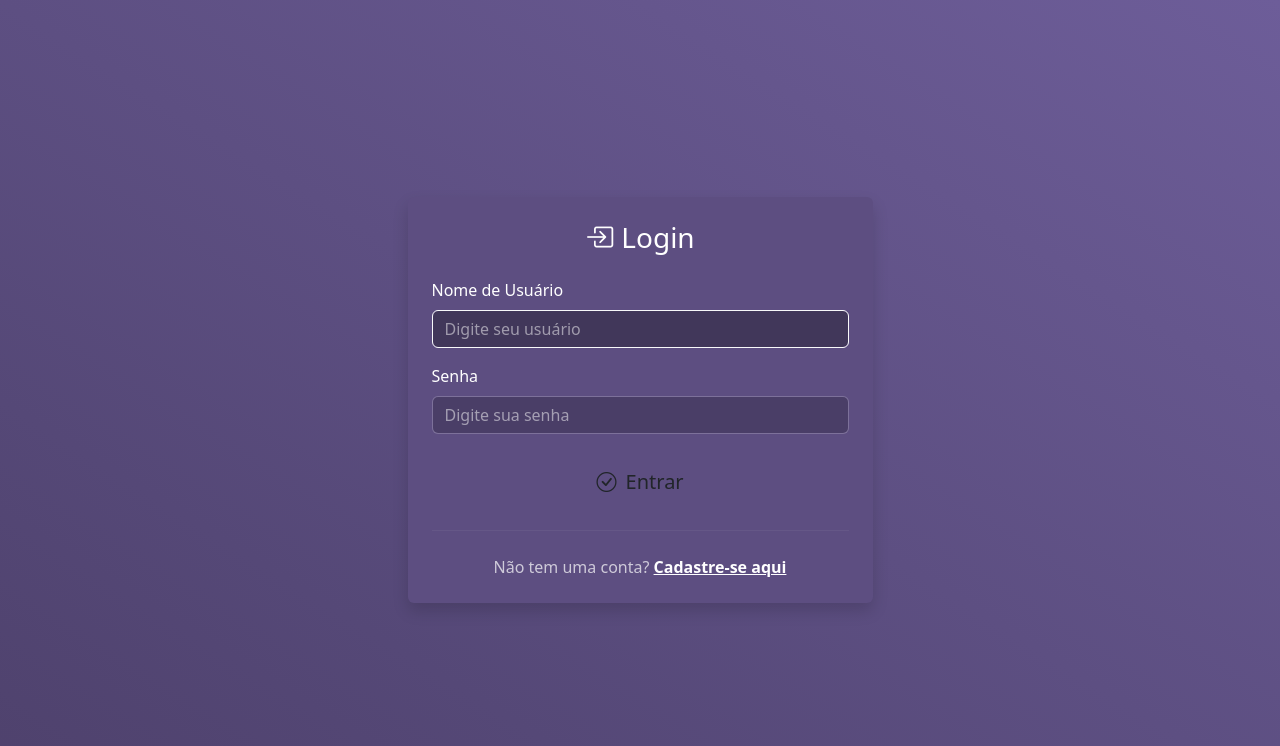
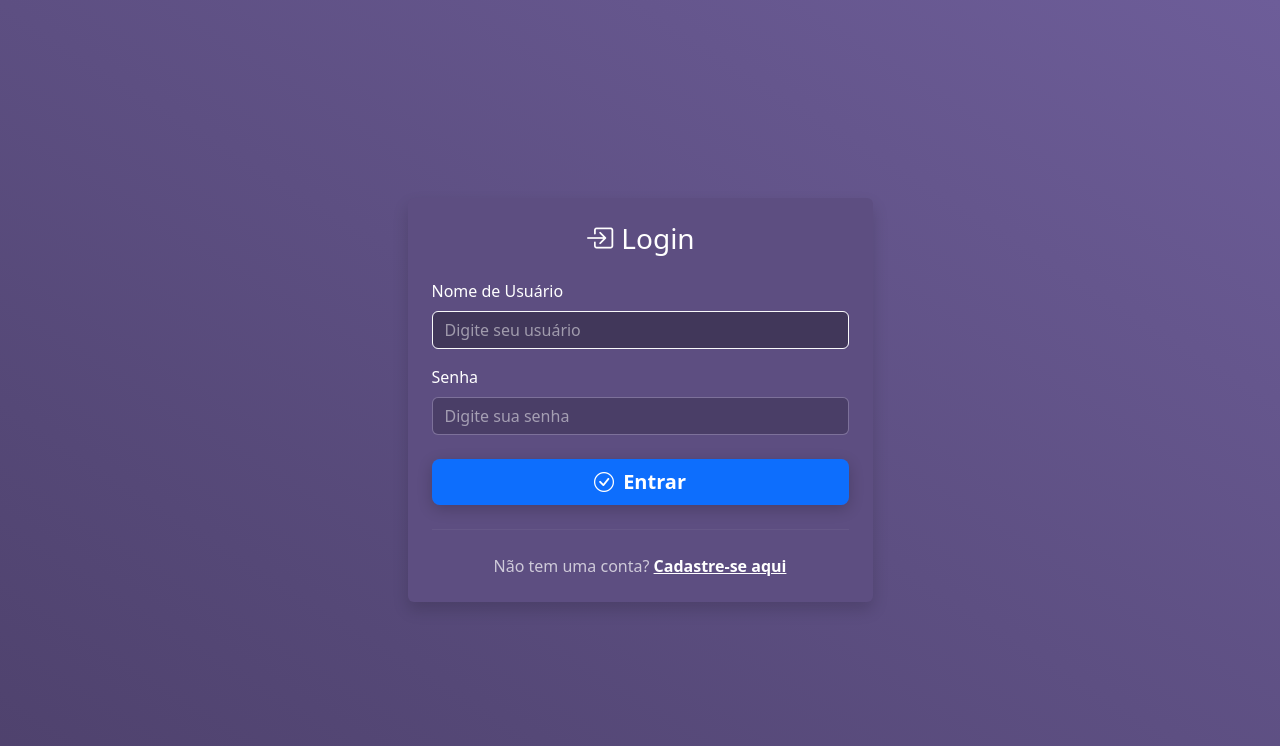
Before and after one commit to JohnThefive/fiveschan_webchat_distribuidos, a Flask app: page /login in a window 1280 px wide. Shown: the top 746 px of the page. Run offline with Flask 3, Linux system fonts and the light colour scheme; some libraries are stand-ins or nearby versions.

Commit message:
Add files via upload

```diff
--- a/templates/login.html
+++ b/templates/login.html
@@ -36,7 +36,29 @@
     .login-card hr {
         border-top: 1px solid rgba(255, 255, 255, 0.2);
     }
-
+    /* Botão de login com animação igual ao sistema */
+    .btn-login-blue {
+        font-weight: bold;
+        color: white;
+        border: none;
+        border-radius: 0.5rem;
+        background-size: 200% auto;
+        background-image: linear-gradient(to right, #0d6efd 0%, #0d6efd 50%, #0a58ca 100%);
+        box-shadow: 0 4px 15px rgba(0, 0, 0, 0.2);
+        transition: all 0.4s ease-in-out;
+    }
+    /* Efeitos de hover no botão */
+    .btn-login-blue:hover {
+        background-position: right center;
+        color: #fff;
+        transform: translateY(-2px);
+        box-shadow: 0 6px 20px rgba(0, 0, 0, 0.25);
+    }
+    /* Efeito de clique no botão */
+    .btn-login-blue:active {
+        transform: translateY(0);
+        box-shadow: 0 2px 10px rgba(0, 0, 0, 0.2);
+    }
 
 </style>
 {% endblock %}
```
